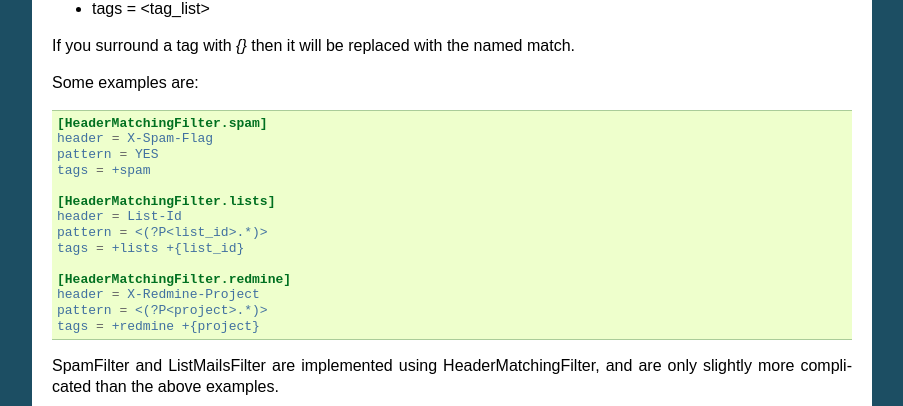
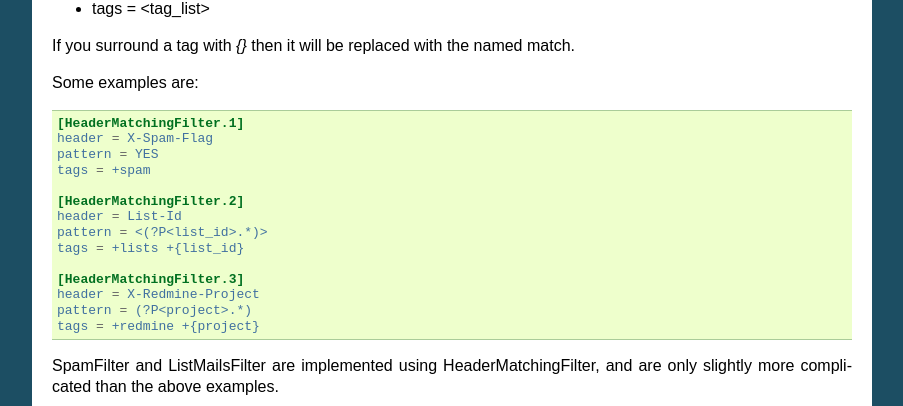
Before and after one commit to afewmail/afew, a Sphinx documentation site: the page built from docs/source/filters.rst, in a window 1280 px wide and 900 px high, scrolled down 1694 px. Shown: the part 144-550 px from the top of the window, without its empty margins (198-1101 px from the left). Built offline with Sphinx 7.4.7, drawn with Linux system fonts in a browser that asks for light colours.

Commit message:
Fix typo in HeaderMatchingFilter docs

```diff
--- a/docs/source/filters.rst
+++ b/docs/source/filters.rst
@@ -108,19 +108,19 @@ Some examples are:
 
 .. code-block:: ini
 
-    [HeaderMatchingFilter.spam]
+    [HeaderMatchingFilter.1]
     header = X-Spam-Flag
     pattern = YES
     tags = +spam
 
-    [HeaderMatchingFilter.lists]
+    [HeaderMatchingFilter.2]
     header = List-Id
     pattern = <(?P<list_id>.*)>
     tags = +lists +{list_id}
 
-    [HeaderMatchingFilter.redmine]
+    [HeaderMatchingFilter.3]
     header = X-Redmine-Project
-    pattern = <(?P<project>.*)>
+    pattern = (?P<project>.*)
     tags = +redmine +{project}
 
 SpamFilter and ListMailsFilter are implemented using HeaderMatchingFilter, and are
```
